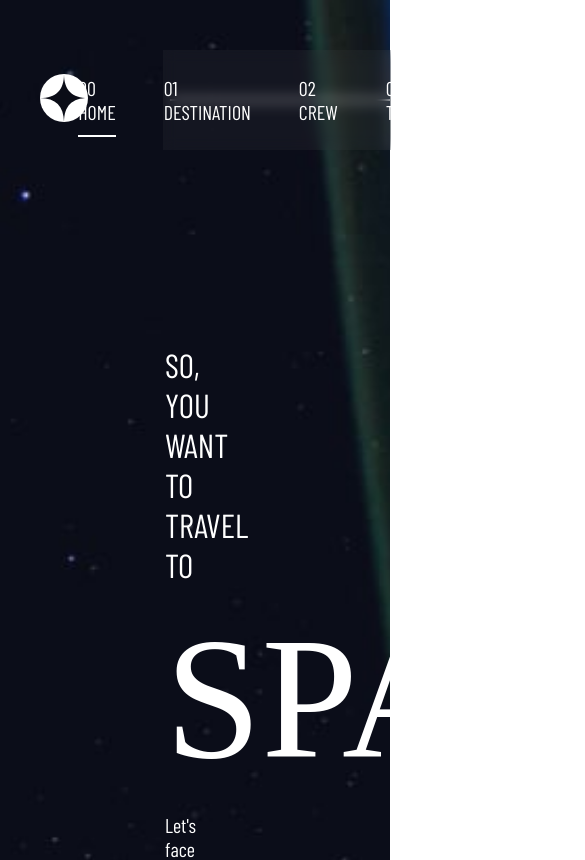
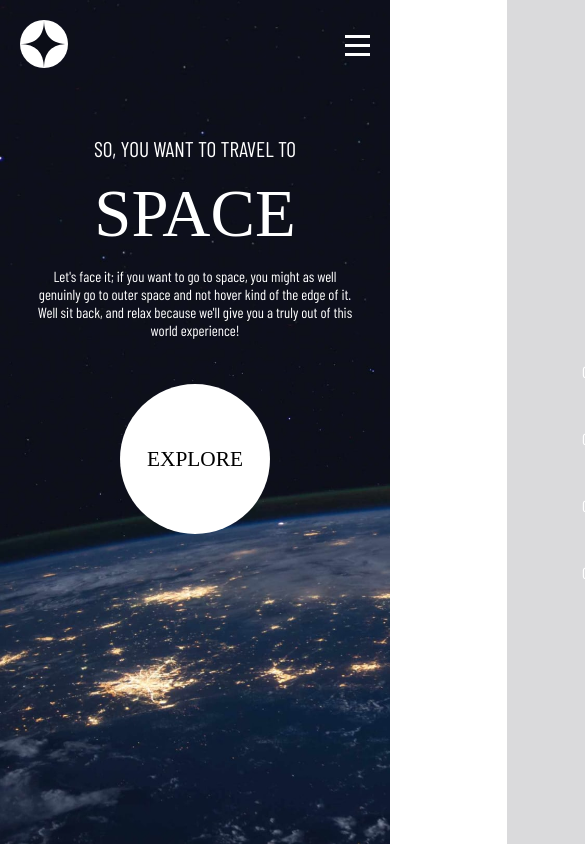
Before and after one commit to AmaniB96/react-router-exo2, a React (Vite) app: page / in a window 390 px wide. Shown: the top 860 px of the page, 585 px wide, since content can reach past the window. Built offline with nearby package versions, Linux system fonts and the light colour scheme; a web font is replaced by a local one.

Commit message:
responsiv

```diff
--- a/src/App.css
+++ b/src/App.css
@@ -17,3 +17,56 @@ html, body, #root {
   height: 100vh;
   overflow: hidden;
 }
+
+/* Tablet Styles */
+@media (max-width: 1024px) {
+    nav {
+        margin-top: 30px;
+        margin-left: 20px;
+        font-size: 13pt;
+    }
+
+    .logo-container::after {
+        width: 200px;
+        left: 100px;
+    }
+
+    .navigation-container ul {
+        gap: 24px;
+    }
+}
+
+/* Mobile Styles */
+@media (max-width: 768px) {
+    nav {
+        flex-direction: column;
+        margin: 20px;
+        font-size: 12pt;
+    }
+
+    .logo-container {
+        width: 100%;
+        text-align: center;
+        margin-bottom: 20px;
+    }
+
+    .logo-container::after {
+        display: none;
+    }
+
+    .navigation-container {
+        width: 100%;
+        height: auto;
+        padding: 20px 0;
+    }
+
+    .navigation-container ul {
+        flex-direction: column;
+        gap: 16px;
+    }
+
+    .navigation-container a.active::after,
+    .navigation-container a:not(.active):hover::after {
+        top: 30px;
+    }
+}
--- a/src/components/Nav.jsx
+++ b/src/components/Nav.jsx
@@ -1,10 +1,14 @@
 import './nav.css'
 import Logo from '../../public/assets/shared/logo.svg'
 import { Link, NavLink} from 'react-router-dom'
-
+import { useState } from 'react'
 
 export default function Nav() {
+    const [isMenuOpen, setIsMenuOpen] = useState(false);
 
+    const toggleMenu = () => {
+        setIsMenuOpen(!isMenuOpen);
+    };
 
     return (
         <>
@@ -13,12 +17,18 @@ export default function Nav() {
                 <img src={Logo} alt="Logo" />
             </div>
 
-            <div className='navigation-container'>
+            <div className='burger-menu' onClick={toggleMenu}>
+                <span></span>
+                <span></span>
+                <span></span>
+            </div>
+
+            <div className={`navigation-container ${isMenuOpen ? 'mobile-open' : ''}`}>
                 <ul>
-                    <NavLink to="/">00 HOME</NavLink>
-                    <NavLink to="/destination">01 DESTINATION</NavLink>
-                    <NavLink to="/crew">02 CREW</NavLink>
-                    <NavLink to="/technology">03 TECHNOLOGY</NavLink>
+                    <NavLink to="/" onClick={() => setIsMenuOpen(false)}>00 HOME</NavLink>
+                    <NavLink to="/destination" onClick={() => setIsMenuOpen(false)}>01 DESTINATION</NavLink>
+                    <NavLink to="/crew" onClick={() => setIsMenuOpen(false)}>02 CREW</NavLink>
+                    <NavLink to="/technology" onClick={() => setIsMenuOpen(false)}>03 TECHNOLOGY</NavLink>
                 </ul>
             </div>
         </nav>
--- a/src/components/nav.css
+++ b/src/components/nav.css
@@ -77,3 +77,99 @@ nav{
     height: 2px;
     background-color: rgb(255, 255, 255);
 }
+
+
+.burger-menu {
+    display: none;
+    flex-direction: column;
+    cursor: pointer;
+    z-index: 1001;
+}
+
+.burger-menu span {
+    width: 25px;
+    height: 3px;
+    background-color: white;
+    margin: 3px 0;
+    transition: 0.3s;
+}
+
+/* Tablet Styles */
+@media (max-width: 1024px) {
+    nav {
+        margin-top: 30px;
+        margin-left: 20px;
+        font-size: 13pt;
+    }
+
+    .logo-container::after {
+        width: 200px;
+        left: 100px;
+    }
+
+    .navigation-container ul {
+        gap: 24px;
+    }
+}
+
+/* Mobile Styles */
+@media (max-width: 768px) {
+    nav {
+        flex-direction: row;
+        justify-content: space-between;
+        margin: 20px;
+        font-size: 12pt;
+    }
+
+    .logo-container {
+        width: auto;
+        text-align: left;
+        margin-bottom: 0;
+    }
+
+    .logo-container::after {
+        display: none;
+    }
+
+    .burger-menu {
+        display: flex;
+    }
+
+    .navigation-container {
+        position: fixed;
+        top: 0;
+        right: -100%;
+        width: 70%;
+        height: 100vh;
+        background: rgba(11, 13, 23, 0.15);
+        backdrop-filter: blur(40px);
+        transition: right 0.3s ease;
+        z-index: 1000;
+        padding: 100px 0 0 0;
+    }
+
+    .navigation-container.mobile-open {
+        right: 0;
+    }
+
+    .navigation-container ul {
+        flex-direction: column;
+        gap: 32px;
+        padding: 0 32px;
+    }
+
+    .navigation-container a {
+        font-size: 16px;
+        letter-spacing: 2.7px;
+    }
+
+    .navigation-container a.active::after,
+    .navigation-container a:not(.active):hover::after {
+        display: none;
+    }
+
+    .navigation-container a.active {
+        border-right: 4px solid white;
+        padding-right: 28px;
+    }
+}
--- a/src/pages/Technology.jsx
+++ b/src/pages/Technology.jsx
@@ -14,7 +14,7 @@ export default function Technology() {
             <Outlet></Outlet>
 
             <div className="technoNav">
-                <NavLink to="launch"><p>1</p></NavLink>
+                <NavLink to="" end><p>1</p></NavLink>
                 <NavLink to="capsule"><p>2</p></NavLink>
                 <NavLink to="port"><p>3</p></NavLink>
             </div>
--- a/src/pages/commander.css
+++ b/src/pages/commander.css
@@ -74,3 +74,68 @@
     font-family: "Barlow Condensed";
     font-size: 14pt;
 }
+
+
+/* Tablet Styles */
+@media (max-width: 1024px) {
+    .crewContainer {
+        flex-direction: column-reverse;
+        text-align: center;
+        margin-top: 40px;
+    }
+
+    .crewDetails, .crewImg {
+        width: 80%;
+    }
+
+    .crewDetails {
+        align-items: center;
+        margin-bottom: 30px;
+    }
+
+    .crewImg img {
+        scale: 0.5;
+        height: 400px;
+    }
+
+    .crewDetails h2 {
+        font-size: 20pt;
+    }
+
+    .crewDetails h4 {
+        font-size: 16pt;
+    }
+
+    .crewDetails p {
+        font-size: 11pt;
+        text-align: center;
+    }
+}
+
+/* Mobile Styles */
+@media (max-width: 768px) {
+    .crewContainer {
+        margin-top: 20px;
+    }
+
+    .crewDetails, .crewImg {
+        width: 95%;
+    }
+
+    .crewImg img {
+        scale: 0.4;
+        height: 300px;
+    }
+
+    .crewDetails h2 {
+        font-size: 16pt;
+    }
+
+    .crewDetails h4 {
+        font-size: 13pt;
+    }
+
+    .crewDetails p {
+        font-size: 10pt;
+    }
+}
--- a/src/pages/crew.css
+++ b/src/pages/crew.css
@@ -30,3 +30,31 @@
     background-color: white;
     scale:1.2;
 }
+
+/* Tablet Styles */
+@media (max-width: 1024px) {
+    .crew {
+        background-image: url('../../public/assets/crew/background-crew-tablet.jpg');
+    }
+
+    .crewNav {
+        bottom: 40px;
+    }
+}
+
+/* Mobile Styles */
+@media (max-width: 768px) {
+    .crew {
+        background-image: url('../../public/assets/crew/background-crew-mobile.jpg');
+    }
+
+    .crewNav {
+        bottom: 20px;
+        gap: 16px;
+    }
+
+    .crewBtn {
+        width: 12px;
+        height: 12px;
+    }
+}
--- a/src/pages/destination.css
+++ b/src/pages/destination.css
@@ -10,3 +10,17 @@
     top: 0;
     left: 0;
 }
+
+/* Tablet Styles */
+@media (max-width: 1024px) {
+    .destination {
+        background-image: url('../../public/assets/destination/background-destination-tablet.jpg');
+    }
+}
+
+/* Mobile Styles */
+@media (max-width: 768px) {
+    .destination {
+        background-image: url('../../public/assets/destination/background-destination-mobile.jpg');
+    }
+}
--- a/src/pages/home.css
+++ b/src/pages/home.css
@@ -67,3 +67,73 @@
     align-items: center;
     font-size: 25pt;
 }
+
+/* Tablet Styles */
+@media (max-width: 1024px) {
+    .homeBody {
+        background-image: url('../../public/assets/home/background-home-tablet.jpg');
+    }
+
+    .home {
+        flex-direction: column;
+        text-align: center;
+        padding-left: 75px;
+        padding-right: 75px;
+        margin-top: 100px;
+        gap: 50px;
+    }
+
+    .homeText, .explore {
+        width: 100%;
+    }
+
+    .homeText h1 {
+        font-size: 80pt;
+    }
+
+    .homeText h4 {
+        font-size: 20pt;
+    }
+
+    .homeText p {
+        font-size: 13pt;
+    }
+
+    .explore p {
+        height: 200px;
+        width: 200px;
+        font-size: 20pt;
+    }
+}
+
+/* Mobile Styles */
+@media (max-width: 768px) {
+    .homeBody {
+        background-image: url('../../public/assets/home/background-home-mobile.jpg');
+    }
+
+    .home {
+        padding-left: 20px;
+        padding-right: 20px;
+        margin-top: 50px;
+        gap: 30px;
+    }
+
+    .homeText h1 {
+        font-size: 50pt;
+    }
+
+    .homeText h4 {
+        font-size: 16pt;
+    }
+
+    .homeText p {
+        font-size: 11pt;
+    }
+
+    .explore p {
+        height: 150px;
+        width: 150px;
+        font-size: 16pt;
+    }
+}
--- a/src/pages/launch.css
+++ b/src/pages/launch.css
@@ -45,3 +45,66 @@
     height: 500px;
     object-fit: contain;
 }
+
+
+/* Tablet Styles */
+@media (max-width: 1024px) {
+    .launch {
+        flex-direction: column-reverse;
+        justify-content: center;
+        margin-top: 50px;
+    }
+
+    .technoText {
+        width: 80%;
+        margin-right: 0;
+        text-align: center;
+        margin-top: 30px;
+    }
+
+    .technoImg {
+        width: 80%;
+    }
+
+    .technoImg img {
+        scale: 1;
+        height: 300px;
+        width: 100%;
+    }
+
+    .technoText h2 {
+        font-size: 28pt;
+    }
+
+    .technoText p {
+        font-size: 13pt;
+        width: 100%;
+    }
+}
+
+/* Mobile Styles */
+@media (max-width: 768px) {
+    .launch {
+        margin-top: 30px;
+    }
+
+    .technoText {
+        width: 95%;
+    }
+
+    .technoImg {
+        width: 95%;
+    }
+
+    .technoImg img {
+        height: 200px;
+    }
+
+    .technoText h2 {
+        font-size: 20pt;
+    }
+
+    .technoText p {
+        font-size: 11pt;
+    }
+}
--- a/src/pages/moon.css
+++ b/src/pages/moon.css
@@ -111,3 +111,62 @@
     height: 2px;
     background-color: rgb(255, 255, 255);
 }
+
+
+/* Tablet Styles */
+@media (max-width: 1024px) {
+    .desti {
+        flex-direction: column;
+        align-items: center;
+        gap: 75px;
+        margin-top: 50px;
+    }
+
+    .planete, .planeteDesc {
+        width: 60%;
+        text-align: center;
+    }
+
+    .planete {
+        align-items: center;
+    }
+
+    .planete img {
+        scale: 0.6;
+    }
+
+    .planeteDesc h2 {
+        font-size: 50pt;
+    }
+}
+
+/* Mobile Styles */
+@media (max-width: 768px) {
+    .desti {
+        gap: 30px;
+        margin-top: 30px;
+        width: 100vw;
+        padding: 0 20px;
+    }
+
+    .planete, .planeteDesc {
+        width: 100%;
+    }
+
+    .planete img {
+        scale: 0.4;
+    }
+
+    .planeteDesc h2 {
+        font-size: 35pt;
+    }
+
+    .planeteDesc ul {
+        flex-direction: column;
+        gap: 15px;
+    }
+
+    .planeteDesc p {
+        font-size: 12pt;
+    }
+}
--- a/src/pages/technology.css
+++ b/src/pages/technology.css
@@ -38,3 +38,40 @@
     background-color: white;
     color: black;
 }
+
+
+/* Tablet Styles */
+@media (max-width: 1024px) {
+    .techno {
+        background-image: url('../../public/assets/technology/background-technology-tablet.jpg');
+    }
+
+    .technoNav {
+        position: static;
+        flex-direction: row;
+        justify-content: center;
+        transform: none;
+        margin: 20px 0;
+        left: auto;
+        top: auto;
+    }
+
+    .technoNav a {
+        width: 60px;
+        height: 60px;
+        font-size: 24px;
+    }
+}
+
+/* Mobile Styles */
+@media (max-width: 768px) {
+    .techno {
+        background-image: url('../../public/assets/technology/background-technology-mobile.jpg');
+    }
+
+    .technoNav a {
+        width: 40px;
+        height: 40px;
+        font-size: 16px;
+    }
+}
```
